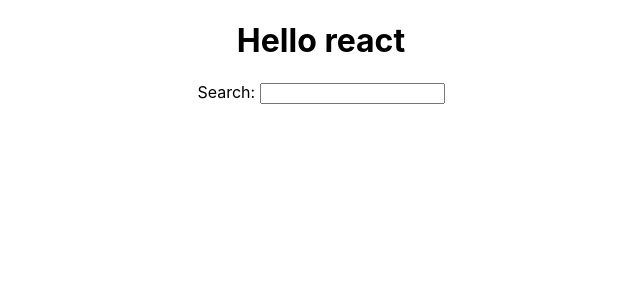
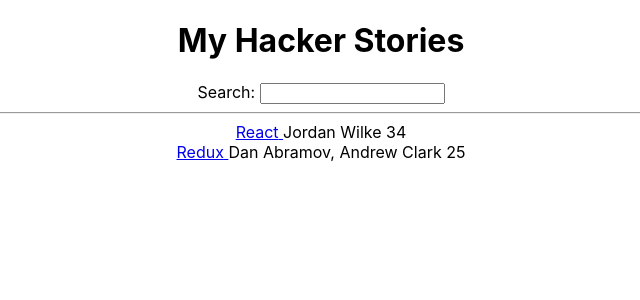
Before and after one commit to tylermatrix/rtreact, a React (Create React App) app: page / in a window 1280 px wide. Shown: the top 300 px of the page, without its empty margins (319-959 px from the left). Built offline with nearby package versions, Linux system fonts and the light colour scheme.

Commit message:
broke list component down, refactored fat arrows

```diff
--- a/src/App.js
+++ b/src/App.js
@@ -1,26 +1,72 @@
 import logo from "./logo.svg";
 import "./App.css";
 
+//Variable allowing you to interpolate in execution
 const title = "react";
 
+//Object that you can pull information from with {welcome.greeting}
 const welcome = {
   greeting: "hey",
   title: "react",
 };
 
+//Function that you can execution in component
 function getTitle(title) {
   return title;
 }
 
-function App() {
+//Defining arrray outside, but can also be done inside
+const list = [
+  {
+    title: "React",
+    url: "https://reactjs.org",
+    author: "Jordan Wilke",
+    num_comments: 3,
+    points: 4,
+    objectID: 0,
+  },
+  {
+    title: "Redux",
+    url: "https://redux.js.org/",
+    author: "Dan Abramov, Andrew Clark",
+    num_comments: 2,
+    points: 5,
+    objectID: 1,
+  },
+];
+
+const numbers = [1, 2, 3, 4];
+//function using map to iterate over array and return new array
+const newNumbers = numbers.map(function (number) {
+  return number * 2;
+});
+
+const App = () => {
   return (
     <div className="App">
-      <h1>Hello {getTitle("react")}</h1>
+      <h1>My Hacker Stories</h1>
+      <label htmlFor="search">Search: </label>
+      <input type="text" id="search" />
+      <hr />
 
-      <label htmlFor="serach">Search: </label>
-      <input type="text" id="search" />
+      <List />
     </div>
   );
-}
+};
+
+const List = () => {
+  return list.map(function (item) {
+    return (
+      <div key={item.objectID}>
+        <span>
+          <a href={item.url}>{item.title} </a>
+        </span>
+        <span>{item.author} </span>
+        <span>{item.num_comments}</span>
+        <span>{item.points}</span>
+      </div>
+    );
+  });
+};
 
 export default App;
```
